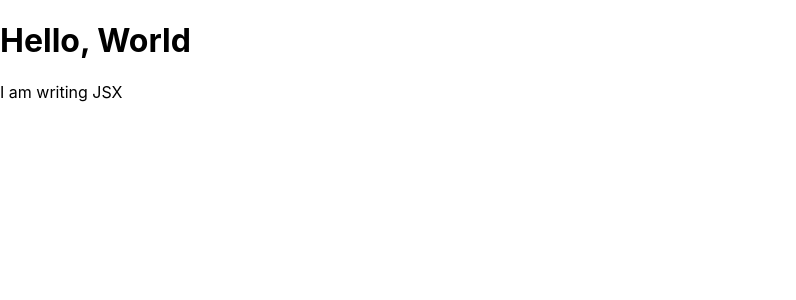
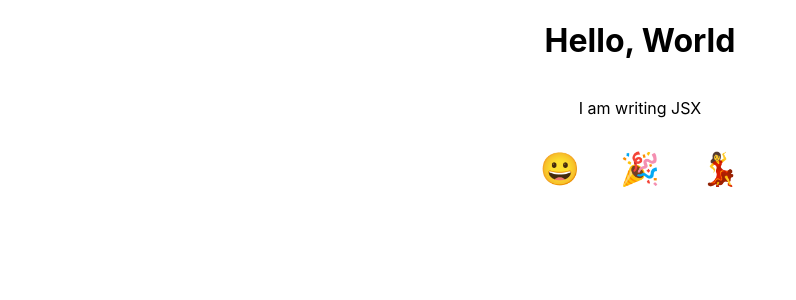
Before and after one commit to KyleBloom/JSX-Tutorial, a React (Create React App) app: page / in a window 1280 px wide. Shown: the top 300 px of the page, without its empty margins (0-796 px from the left). Built offline with nearby package versions, Linux system fonts and the light colour scheme.

Commit message:
Adding Styling to an Element with Attributes

```diff
--- a/src/App.css
+++ b/src/App.css
@@ -1,38 +1,24 @@
-.App {
-  text-align: center;
-}
-
-.App-logo {
-  height: 40vmin;
-  pointer-events: none;
-}
-
-@media (prefers-reduced-motion: no-preference) {
-  .App-logo {
-    animation: App-logo-spin infinite 20s linear;
-  }
-}
-
-.App-header {
-  background-color: #282c34;
-  min-height: 100vh;
+.container {
   display: flex;
   flex-direction: column;
   align-items: center;
-  justify-content: center;
-  font-size: calc(10px + 2vmin);
-  color: white;
 }
 
-.App-link {
-  color: #61dafb;
+button {
+  font-size: 2em;
+  border: 0;
+  padding: 0;
+  background: none;
+  cursor: pointer;
 }
 
-@keyframes App-logo-spin {
-  from {
-    transform: rotate(0deg);
-  }
-  to {
-    transform: rotate(360deg);
-  }
+ul {
+  display: flex;
+  padding: 0;
 }
+
+li {
+  margin: 0 20px;
+  list-style: none;
+  padding: 0;
+}
--- a/src/App.js
+++ b/src/App.js
@@ -2,11 +2,29 @@
 import './App.css';
 
 function App() {
+  const greeting = "greeting";
     return (
-      <>
-      <h1>Hello, World</h1>
+      <div className = "container">
+      <h1 id={greeting}>Hello, World</h1>
       <p> I am writing JSX</p>
-      </>
+      <ul>
+        <li>
+            <button>
+              <span role="img" aria-label="grinning face" id="grinning face">😀</span>
+            </button>
+        </li>
+        <li>
+          <button>
+              <span role="img" aria-label="party popper" id="party popper">🎉</span>
+          </button>
+        </li>
+        <li>
+          <button>
+              <span role="img" aria-label="woman dancing" id="woman dancing">💃</span>
+          </button>
+        </li>
+      </ul>
+      </div>
     )
 }
 
```
